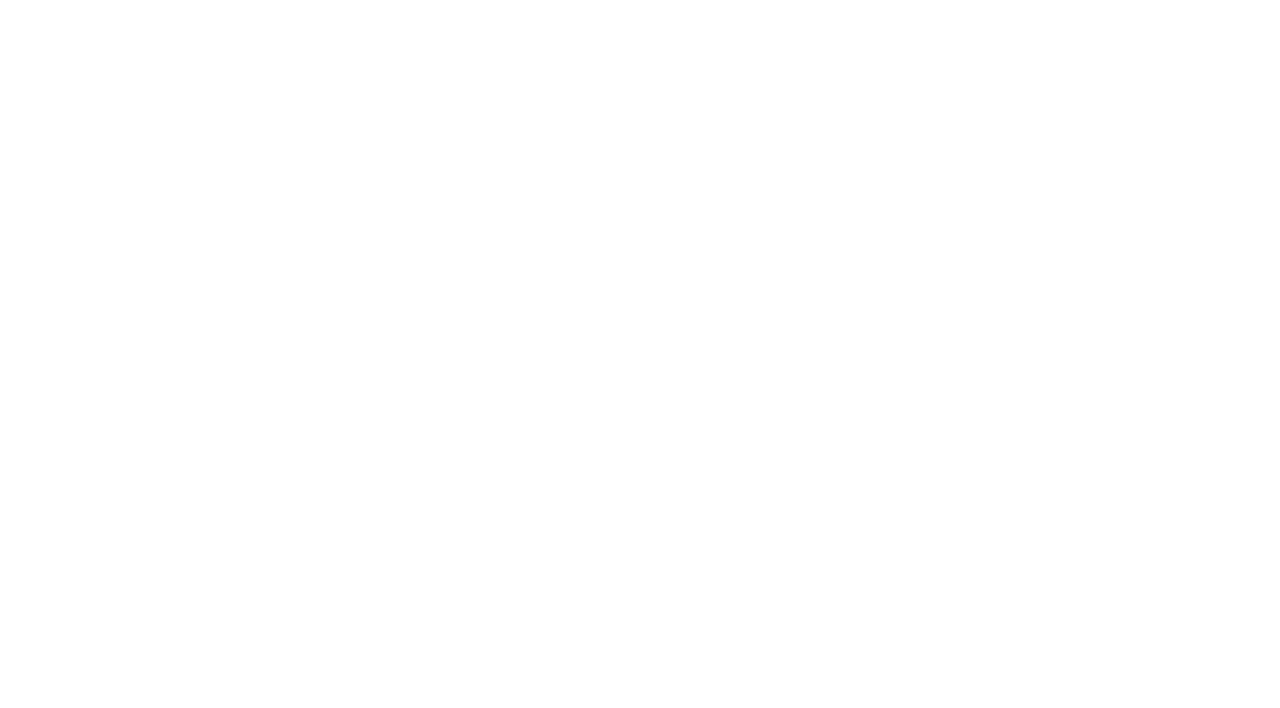
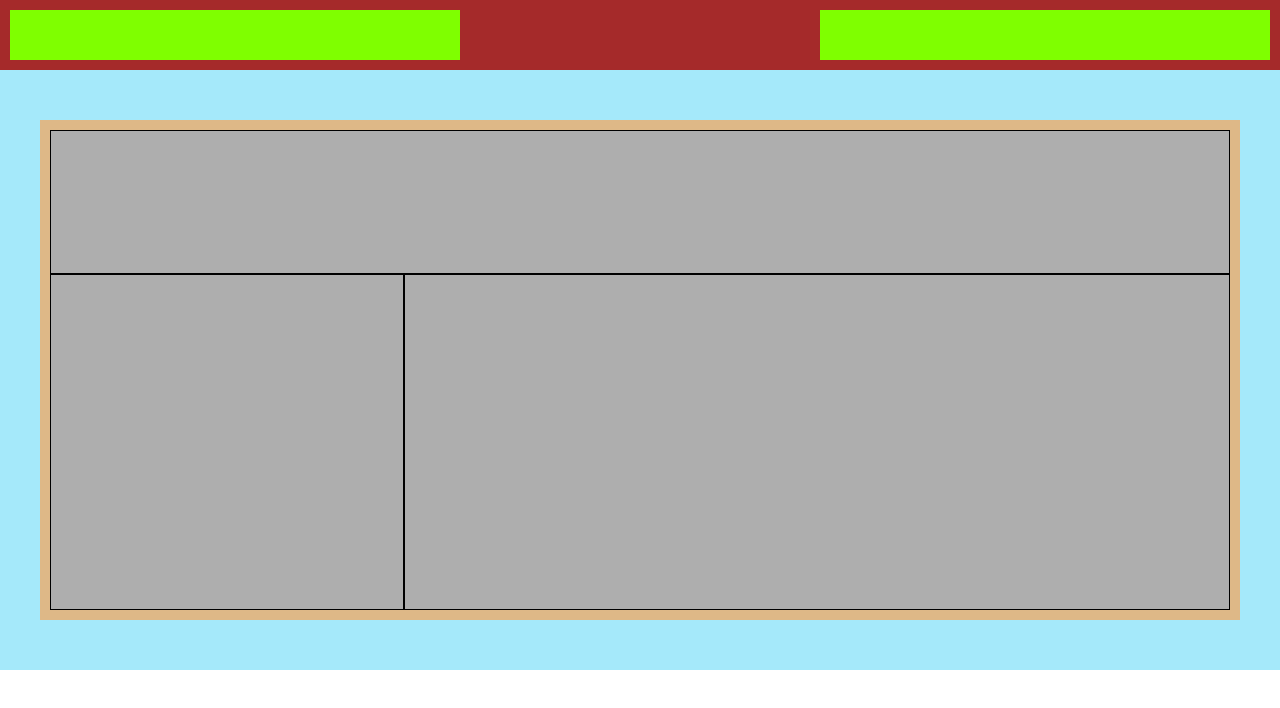
Before and after one commit to SebastianBuftea/htmlcss-dropbox, a plain HTML site: page index.html in a window 1280 px wide. Drawn offline with Linux system fonts and the light colour scheme.

Commit message:
[UPDATE]add header and first container

```diff
--- a/css/style.css
+++ b/css/style.css
@@ -0,0 +1,86 @@
+*{
+    margin: 0;
+    padding: 0;
+    box-sizing: border-box;
+}
+
+
+/* header */
+header{
+    background-color: rgb(255, 196, 0);
+    height: 70px;
+    width: 100%;
+}
+
+.row-header{
+    width: 100%;
+    background-color: brown;
+    height: 70px;
+    display: flex;
+    justify-content: space-between;
+    position: fixed;
+    z-index: 1;
+    padding: 10px;
+}
+
+.col-header{
+    background-color: chartreuse;
+    width: 450px;
+    height: 100%;
+
+
+}
+
+
+
+
+
+/* main */
+
+.background-container{
+    background-color: rgb(165, 233, 250) ;
+    width: 100%;
+    height: 600px;
+    position: relative;
+
+
+}
+
+.container{
+    width: 1200px;
+    height: 500px;
+    background-color: burlywood;
+    position: absolute;
+    top: 50%;
+    left: 50%;
+    transform: translate(-50%, -50%);
+    padding: 10px;
+}
+
+.row{
+    width: 100% ;
+    height: 100% ;
+    display: flex;
+    flex-wrap: wrap;
+    background-color: rgb(221, 254, 6);
+
+}
+
+.col{
+    width: 50px;
+    height: 50px;
+    background-color: rgb(174, 174, 174);
+    border: 1px solid black;
+}
+.lunga{
+    width: 100%;
+    height: 30%;
+}
+.piccola{
+    width: 30%;
+    height: 70%;
+}
+.media{
+    width: 70%;
+    height: 70%;
+}
--- a/index.html
+++ b/index.html
@@ -3,9 +3,39 @@
 <head>
     <meta charset="UTF-8">
     <meta name="viewport" content="width=device-width, initial-scale=1.0">
-    <title>Document</title>
+    <title>DROPBOX</title>
+    <link rel="stylesheet" href="./css/style.css">
 </head>
 <body>
 
+    <!-- header -->
+    <header>
+        <div class="row-header">
+            <div class="col-header"></div>
+            <div class="col-header"></div>
+        </div>
+    </header>
+
+    <!-- main -->
+    <main>
+        <div class="background-container">
+            <div class="container">
+                <div class="row">
+                    <div class="col lunga"></div>
+                    <div class="col piccola"></div>
+                    <div class="col media"></div>
+                </div>
+            </div>
+
+        </div>
+
+
+
+
+    </main>
+
+    <!-- footer -->
+    <footer></footer>
+
 </body>
 </html>
```
